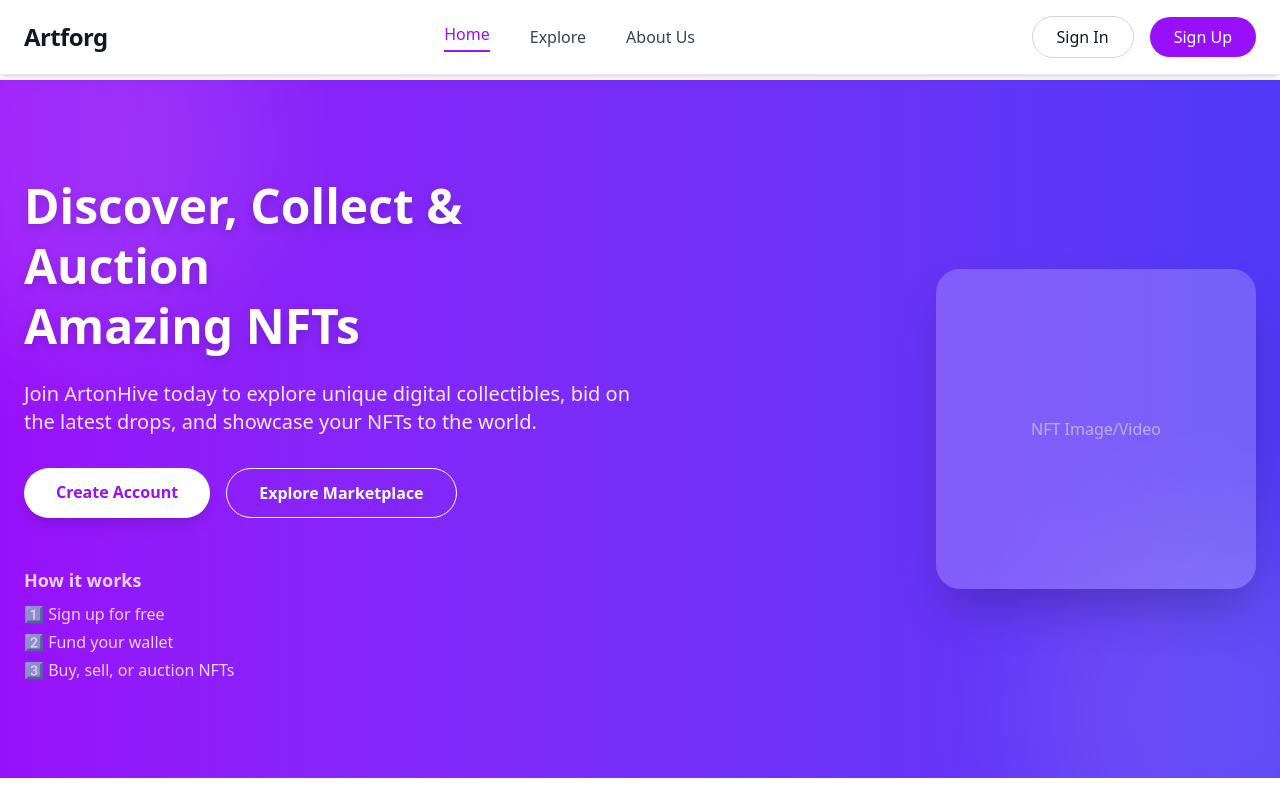
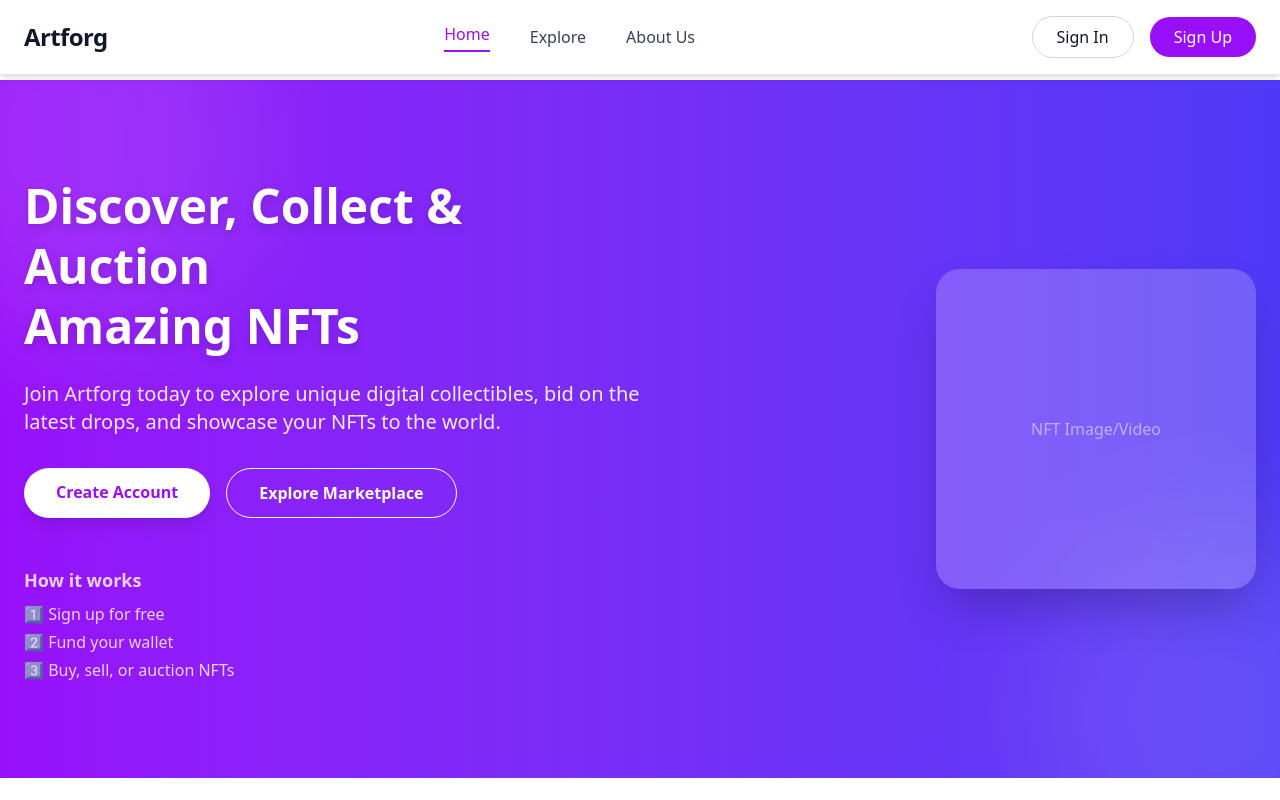
Before and after one commit to codehub1001/artforg, a React (Vite) app: page / in a window 1280 px wide. Built offline with nearby package versions, Linux system fonts and the light colour scheme.

Commit message:
Fix: corrected Investform import

```diff
--- a/src/components/Hero.jsx
+++ b/src/components/Hero.jsx
@@ -15,7 +15,7 @@ export default function Hero() {
             Discover, Collect & Auction <br /> Amazing NFTs
           </h1>
           <p className="text-lg md:text-xl text-white/90 mb-8">
-            Join ArtonHive today to explore unique digital collectibles, bid on the latest drops, and showcase your NFTs to the world.
+            Join Artforg today to explore unique digital collectibles, bid on the latest drops, and showcase your NFTs to the world.
           </p>
 
           {/* CTA Buttons */}
```
